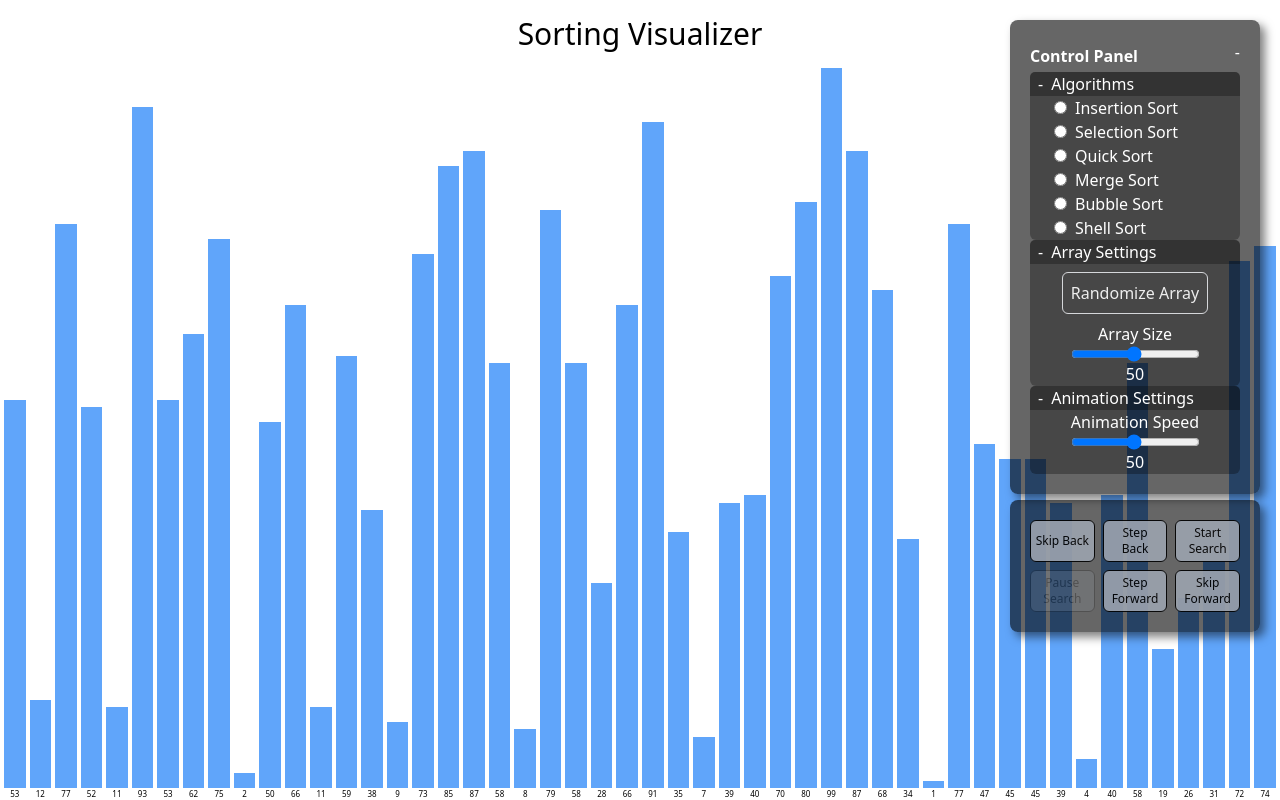
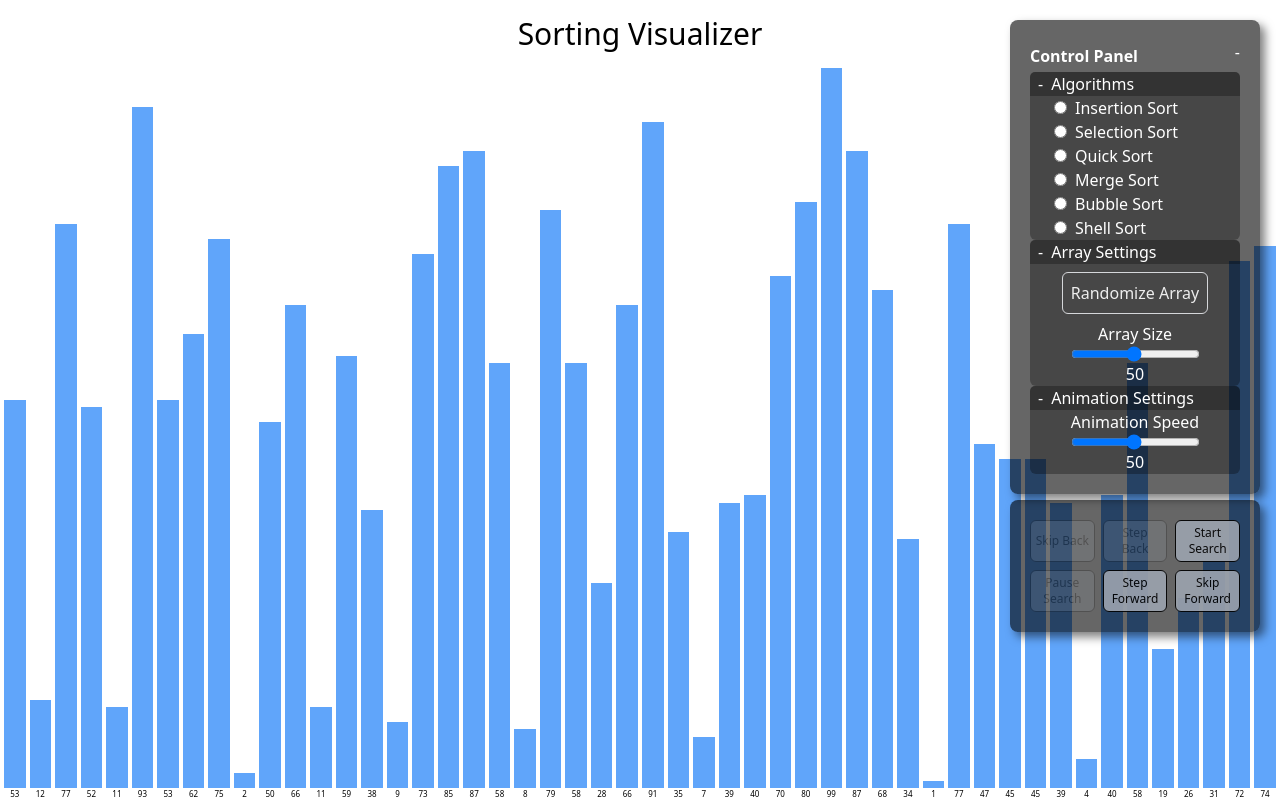
Before and after one commit to arifm6/sorting-visualizer, a Next.js app: page / in a window 1280 px wide. Built offline with nearby package versions, Linux system fonts and the light colour scheme.

Commit message:
animation speed updateable during animation by temporarly turning it off then back on

```diff
--- a/src/components/ControlPanel.tsx
+++ b/src/components/ControlPanel.tsx
@@ -6,6 +6,7 @@ import { AppContext } from "@/globalState/context";
 import {
   generateFrames,
   randomizeArray,
+  setActive,
   setCurrentFrameIndex,
   setFrameIndexInterval,
   setInactive,
@@ -14,14 +15,13 @@ import {
   updateHighlighted,
   updateSpeed,
 } from "@/globalState/reducers";
-import { startAnimation } from "@/scripts/animate";
+import { skipToBeginning, startAnimation } from "@/scripts/animate";
 type Props = {};
 
 export default function Header({}: Props) {
   const [controlPanelOpen, setControlPanelOpen] = useState(true);
 
   const { state, dispatch } = useContext(AppContext);
-
   //whenever arraySize is updated, update array
   const resetBoard = () => {
     clearInterval(state.animation.frameIndexInterval);
@@ -39,10 +39,20 @@ export default function Header({}: Props) {
   }, [state.sorting.algorithm]);
   function handleAlgorithmChange(algorithm: string) {
     dispatch(setInactive());
+    skipToBeginning(state, dispatch);
+
     dispatch(setCurrentFrameIndex(0));
     dispatch(updateHighlighted([-1, -1]));
     dispatch(updateAlgorithm(algorithm));
   }
+  const [activeSpeedLock, setActiveSpeedLock] = useState(false);
+  useEffect(() => {
+    if (activeSpeedLock) {
+      dispatch(setActive());
+      setActiveSpeedLock(false);
+    }
+  }, [activeSpeedLock]);
+
   //should have heading which is a button for the dropdown AND a dropdown with content
   const accordionData = [
     {
@@ -148,6 +158,13 @@ export default function Header({}: Props) {
             value={state.animation.speed}
             onChange={(e) => {
               dispatch(updateSpeed(parseInt(e.target.value)));
+              if (state.animation.active) {
+                clearInterval(state.animation.frameIndexInterval);
+
+                dispatch(setInactive());
+
+                setActiveSpeedLock(true);
+              }
             }}
           />
           <output>{state.animation.speed}</output>
--- a/src/components/StartPanel.tsx
+++ b/src/components/StartPanel.tsx
@@ -29,7 +29,6 @@ export default function StartPanel({}: Props) {
       return;
     }
     animateFrame(state, dispatch);
-    console.log(state.animation.animationFrameIndex);
     if (
       state.animation.animationFrameIndex ===
       state.sorting.frames.length - 1
@@ -39,8 +38,8 @@ export default function StartPanel({}: Props) {
     }
   }, [state.animation.animationFrameIndex]);
   useEffect(() => {
+    clearInterval(state.animation.frameIndexInterval);
     dispatch(setAnimationFrameIndex(state.sorting.currentFrameIndex));
-
     if (state.animation.active) {
       dispatch(
         setFrameIndexInterval(
@@ -53,9 +52,7 @@ export default function StartPanel({}: Props) {
       clearInterval(state.animation.frameIndexInterval);
     }
   }, [state.animation.active]);
-  const buttonStyle = `${
-    state.animation.active ? "disabled-button" : "button"
-  } start-panel-button disable-drag `;
+  const buttonStyle = `start-panel-button disable-drag `;
 
   return (
     <Draggable nodeRef={nodeRef} cancel=".disable-drag">
@@ -64,7 +61,11 @@ export default function StartPanel({}: Props) {
         ref={nodeRef}
       >
         <button
-          className={buttonStyle}
+          className={`${
+            state.animation.active || state.sorting.currentFrameIndex === 0
+              ? "disabled-button"
+              : "button"
+          } ${buttonStyle}`}
           onClick={() => {
             skipToBeginning(state, dispatch);
           }}
@@ -72,7 +73,11 @@ export default function StartPanel({}: Props) {
           Skip Back
         </button>
         <button
-          className={buttonStyle}
+          className={`${
+            state.animation.active || state.sorting.currentFrameIndex === 0
+              ? "disabled-button"
+              : "button"
+          } ${buttonStyle}`}
           onClick={() => {
             animateFrame(state, dispatch, -1);
           }}
@@ -80,7 +85,12 @@ export default function StartPanel({}: Props) {
           Step Back
         </button>
         <button
-          className={buttonStyle}
+          className={`${
+            state.animation.active ||
+            state.sorting.currentFrameIndex === state.sorting.frames.length - 1
+              ? "disabled-button"
+              : "button"
+          } ${buttonStyle}`}
           onClick={() => {
             if (
               state.sorting.algorithm &&
@@ -106,7 +116,12 @@ export default function StartPanel({}: Props) {
           Pause Search
         </button>
         <button
-          className={buttonStyle}
+          className={`${
+            state.animation.active ||
+            state.sorting.currentFrameIndex === state.sorting.frames.length - 1
+              ? "disabled-button"
+              : "button"
+          } ${buttonStyle}`}
           onClick={() => {
             animateFrame(state, dispatch, 1);
           }}
@@ -114,7 +129,12 @@ export default function StartPanel({}: Props) {
           Step Forward
         </button>
         <button
-          className={buttonStyle}
+          className={`${
+            state.animation.active ||
+            state.sorting.currentFrameIndex === state.sorting.frames.length - 1
+              ? "disabled-button"
+              : "button"
+          } ${buttonStyle}`}
           onClick={() => {
             skipToEnd(state, dispatch);
           }}
```
